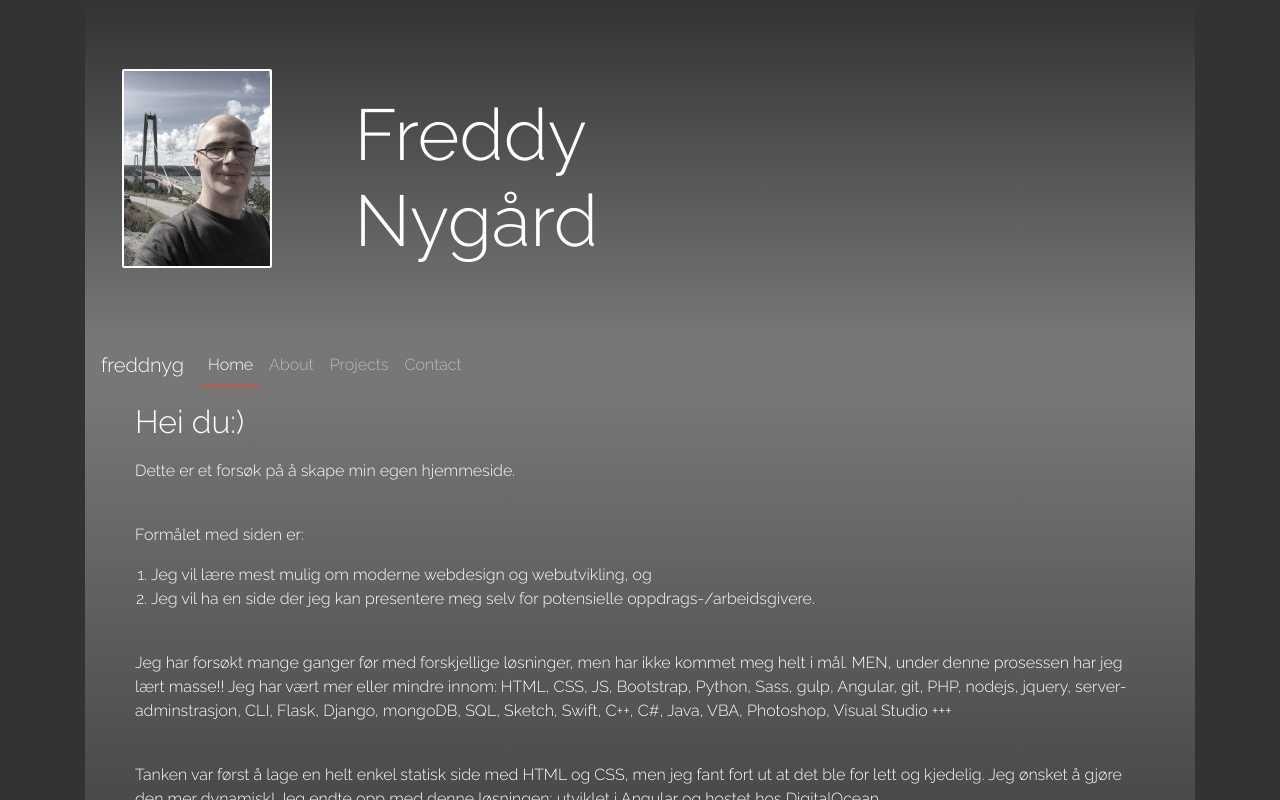
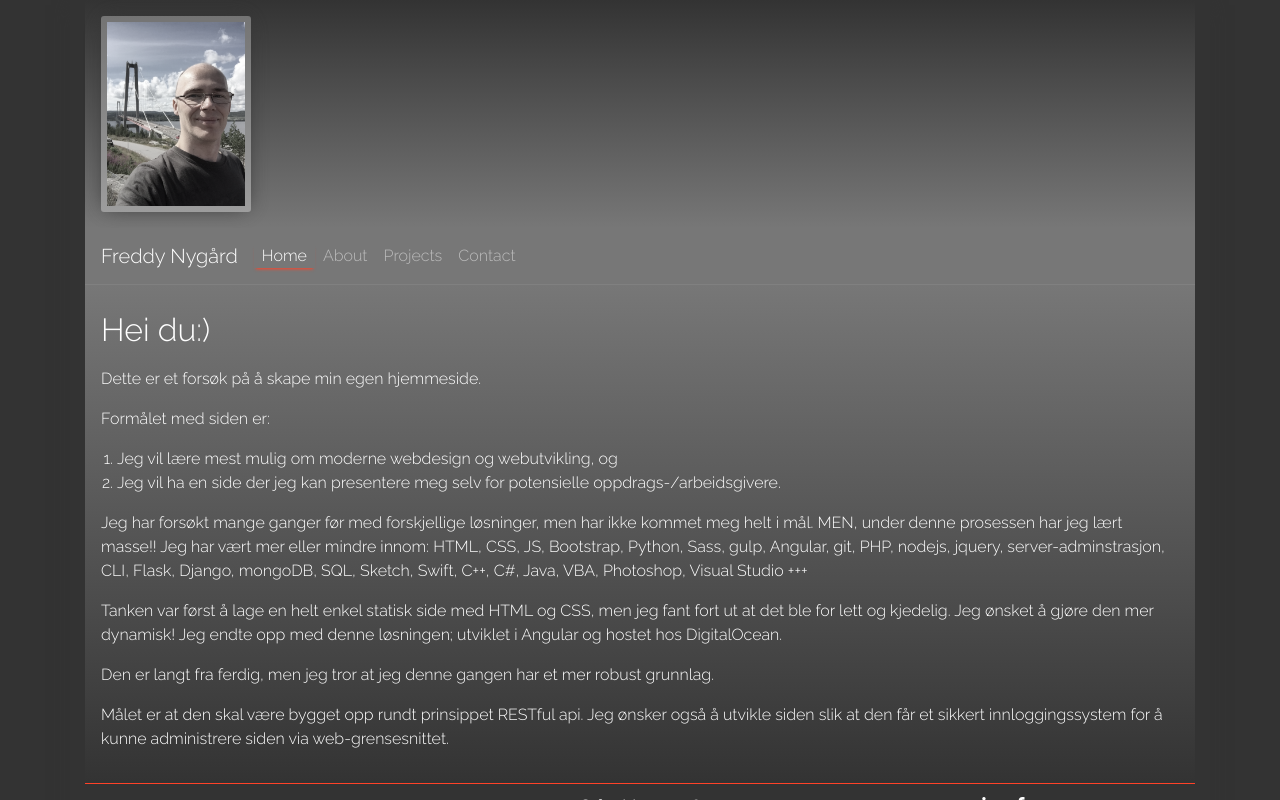
Before and after one commit to freddnyg/freddnyg, an Angular app: page / in a window 1280 px wide. Shown: the top 800 px of the page. Built offline with nearby package versions, Linux system fonts and the light colour scheme.

Commit message:
adjustments

```diff
--- a/src/_variables.scss
+++ b/src/_variables.scss
@@ -2,3 +2,4 @@ $primary-color:#333;
 $secondary-color:#777;
 $accent-color: #ff4228;
 $text-color: #fff;
+$box-shadow: 0 0 20px -5px #333;
--- a/src/app/header/header.component.html
+++ b/src/app/header/header.component.html
@@ -1,8 +1,9 @@
 <header class="jumbotron">
   <div class="row align-items-end">
-      <a class="col-4" href="/">
+    <div class="col-4">
+      <a routerLink="/">
         <img src="assets/IMG_0107.jpg" alt="">
       </a>
-      <h1 class="col-8 display-3">Freddy Nygård</h1>
+    </div>
   </div>
 </header>
--- a/src/app/home/home.component.html
+++ b/src/app/home/home.component.html
@@ -1,15 +1,11 @@
 <h2>Hei du:)</h2>
 <p>Dette er et forsøk på å skape min egen hjemmeside.</p>
-<br>
 <p>Formålet med siden er:</p>
 <ol>
   <li>Jeg vil lære mest mulig om moderne webdesign og webutvikling, og</li>
   <li>Jeg vil ha en side der jeg kan presentere meg selv for potensielle oppdrags-/arbeidsgivere.</li>
 </ol>
-<br>
 <p>Jeg har forsøkt mange ganger før med forskjellige løsninger, men har ikke kommet meg helt i mål. MEN, under denne prosessen har jeg lært masse!! Jeg har vært mer eller mindre innom: HTML, CSS, JS, Bootstrap, Python, Sass, gulp, Angular, git, PHP, nodejs, jquery, server-adminstrasjon, CLI, Flask, Django, mongoDB, SQL, Sketch, Swift, C++, C#, Java, VBA, Photoshop, Visual Studio +++</p>
-<br>
 <p>Tanken var først å lage en helt enkel statisk side med HTML og CSS, men jeg fant fort ut at det ble for lett og kjedelig. Jeg ønsket å gjøre den mer dynamisk! Jeg endte opp med denne løsningen; utviklet i Angular og hostet hos DigitalOcean.</p>
-<br>
 <p>Den er langt fra ferdig, men jeg tror at jeg denne gangen har et mer robust grunnlag.</p>
 <p>Målet er at den skal være bygget opp rundt prinsippet RESTful api. Jeg ønsker også å utvikle siden slik at den får et sikkert innloggingssystem for å kunne administrere siden via web-grensesnittet.</p>
--- a/src/app/navbar/navbar.component.html
+++ b/src/app/navbar/navbar.component.html
@@ -1,5 +1,5 @@
-<nav class="navbar navbar-expand-lg navbar-dark bg-default">
-    <a class="navbar-brand" href="#">freddnyg</a>
+<nav class="navbar navbar-expand-lg sticky-top navbar-dark bg-default">
+    <a class="navbar-brand" routerLink="/">Freddy Nygård</a>
     <button class="navbar-toggler" type="button" data-toggle="collapse" data-target="#navbarSupportedContent" aria-controls="navbarSupportedContent" aria-expanded="false" aria-label="Toggle navigation">
       <span class="navbar-toggler-icon"></span>
     </button>
--- a/src/styles.scss
+++ b/src/styles.scss
@@ -10,6 +10,18 @@ html, body {
 .jumbotron {
   margin-bottom: 0;
   border-radius: 0;
+  padding: 1rem;
+}
+
+.container {
+  box-shadow: $box-shadow;
+}
+
+.navbar {
+  border-bottom: 1px solid lighten($primary-color, 30%);
+  .nav-link {
+    padding: 0;
+  }
 }
 
 .bg-default {
@@ -17,11 +29,8 @@ html, body {
 }
 
   main {
-    display: flex;
-    justify-content: center;
     background: linear-gradient($secondary-color, $primary-color);
-    padding: 50px;
-    padding-top: 0;
+    padding: 1rem;
 
     section {
       display: flex;
@@ -38,18 +47,16 @@ html, body {
   }
 
 header {
-  display: flex;
-  align-items: center;
-  padding-left: 30px;
   background: linear-gradient($primary-color, $secondary-color);
 
   img {
-      width: 150px;
+      width: 100%;
+      max-width: 150px;
       filter: grayscale(70%);
       transition: .7s;
-      border: 2px solid #fff;
-      border-radius: 2px;
-      margin: 5px;
+      border: 6px solid rgba(255, 255, 255, 0.3);
+      border-radius: 3px;
+      box-shadow: $box-shadow;
   }
 }
 
@@ -94,17 +101,6 @@ i {
   padding: 0 10px;
 }
 
-.sticky {
-  position: fixed;
-  top: 0;
-  width: inherit;
-  transition: .5s;
-}
-
-.sticky + main {
-  padding-top: 60px;
-}
-
 .active {
   box-shadow: 0 3px 3px -2px $accent-color;
 }
```
